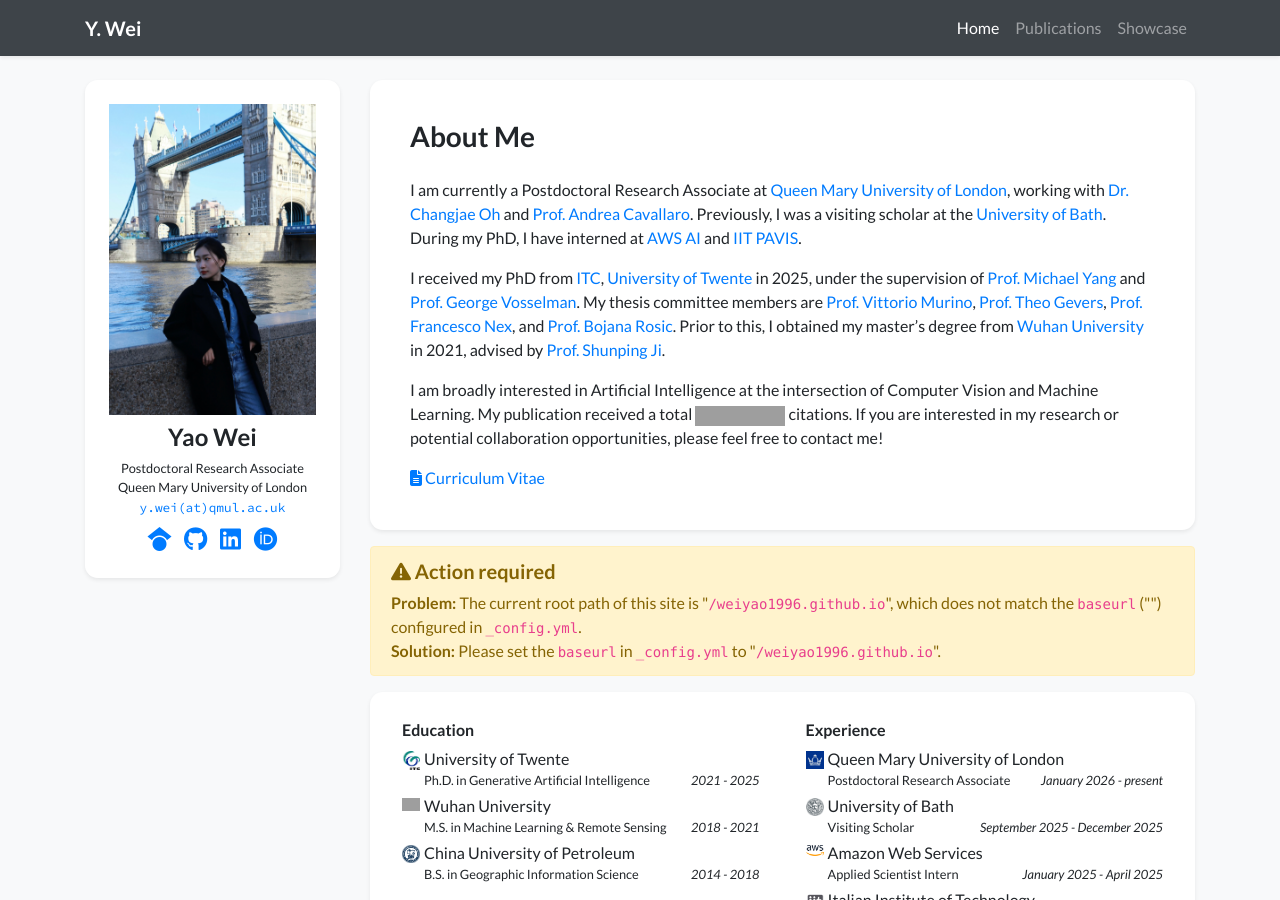
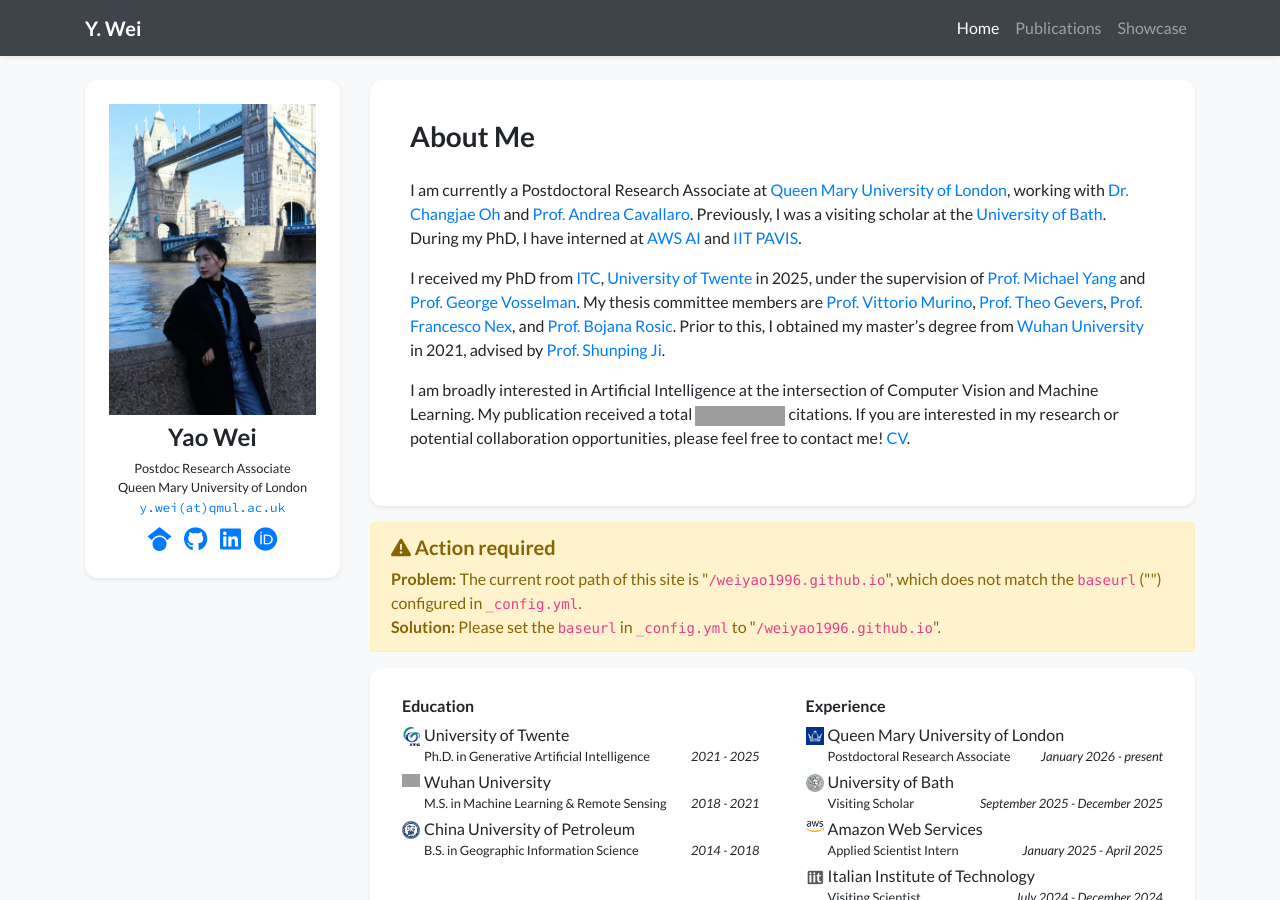
Before and after one commit to weiyao1996/weiyao1996.github.io, a Jekyll site: the page built from index.html, in a window 1280 px wide and 900 px high. Built offline with Jekyll 4.4.1, drawn with Linux system fonts in a browser that asks for light colours; nearby versions of some CDN libraries; a style sheet for code colours, icons or effects is not loaded; grey boxes are pictures that could not be loaded.

Commit message:
Update profile.yml

```diff
--- a/_data/profile.yml
+++ b/_data/profile.yml
@@ -3,13 +3,13 @@
 navbar_name: "Y. Wei"
 
 positions:
-- name: Postdoctoral Research Associate
+- name: Postdoc Research Associate
 - name: Queen Mary University of London
   logo: /assets/images/badges/QMUL.png  # Logo is optional
 
 
 email: "y.wei@qmul.ac.uk"
-cv_link: https://drive.google.com/file/d/1kJkHlt1CTUgDH0H-Km3AOhloOWRMDOUB/view?usp=drive_link
+# cv_link: https://drive.google.com/file/d/1kJkHlt1CTUgDH0H-Km3AOhloOWRMDOUB/view?usp=drive_link
 gscholar: NYYC2JwAAAAJ
 github: weiyao1996
 # twitter: Cecilia_Yao_WEI
@@ -34,7 +34,7 @@
   <p>
     I am broadly interested in Artificial Intelligence at the intersection of Computer Vision and Machine Learning.
     My publication received a total <a href="https://scholar.google.com/citations?user=NYYC2JwAAAAJ"><img src="https://img.shields.io/badge/Citations-409-blue?logo=google-scholar"></a> citations.
-    If you are interested in my research or potential collaboration opportunities, please feel free to contact me!
+    If you are interested in my research or potential collaboration opportunities, please feel free to contact me! <a href="https://drive.google.com/file/d/1kJkHlt1CTUgDH0H-Km3AOhloOWRMDOUB/view?usp=drive_link" target="_blank">CV</a>.
   </p>
 
 portrait_url: /assets/images/photos/portrait_ywei.jpg
```
